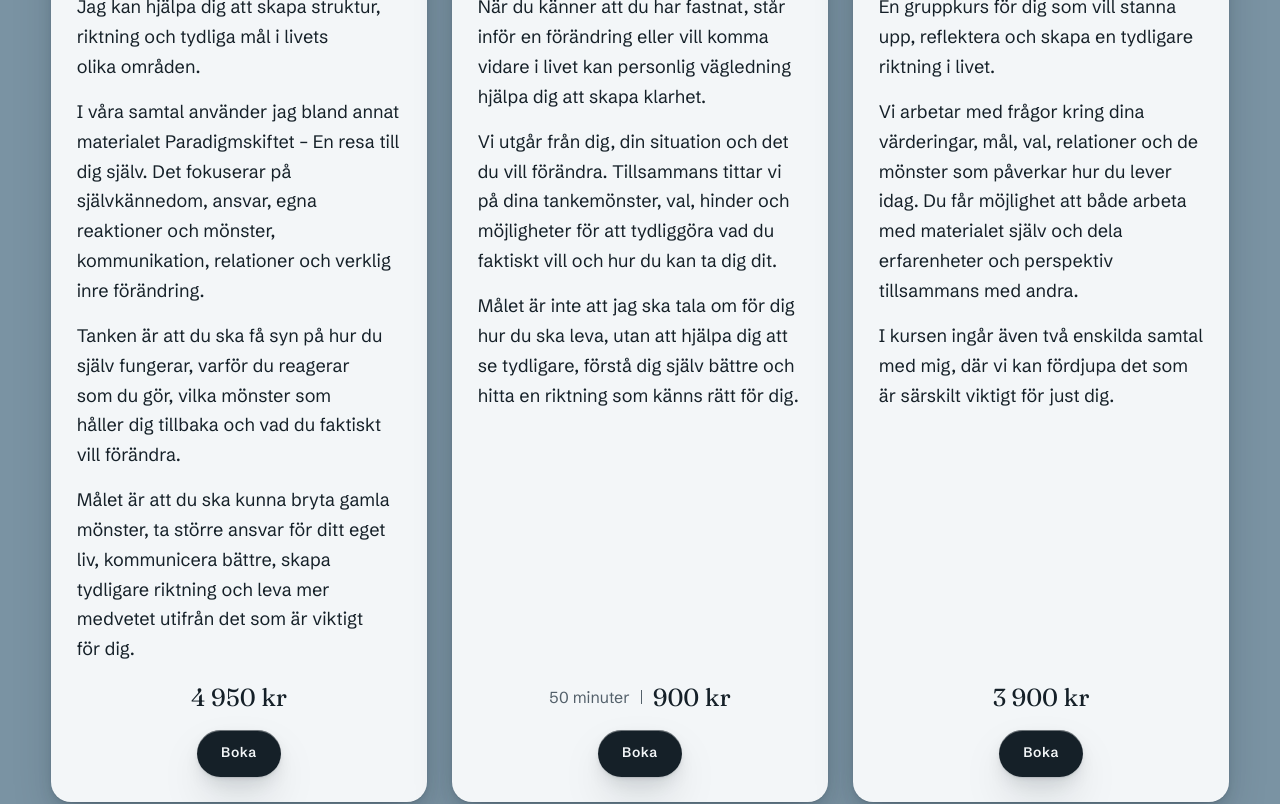
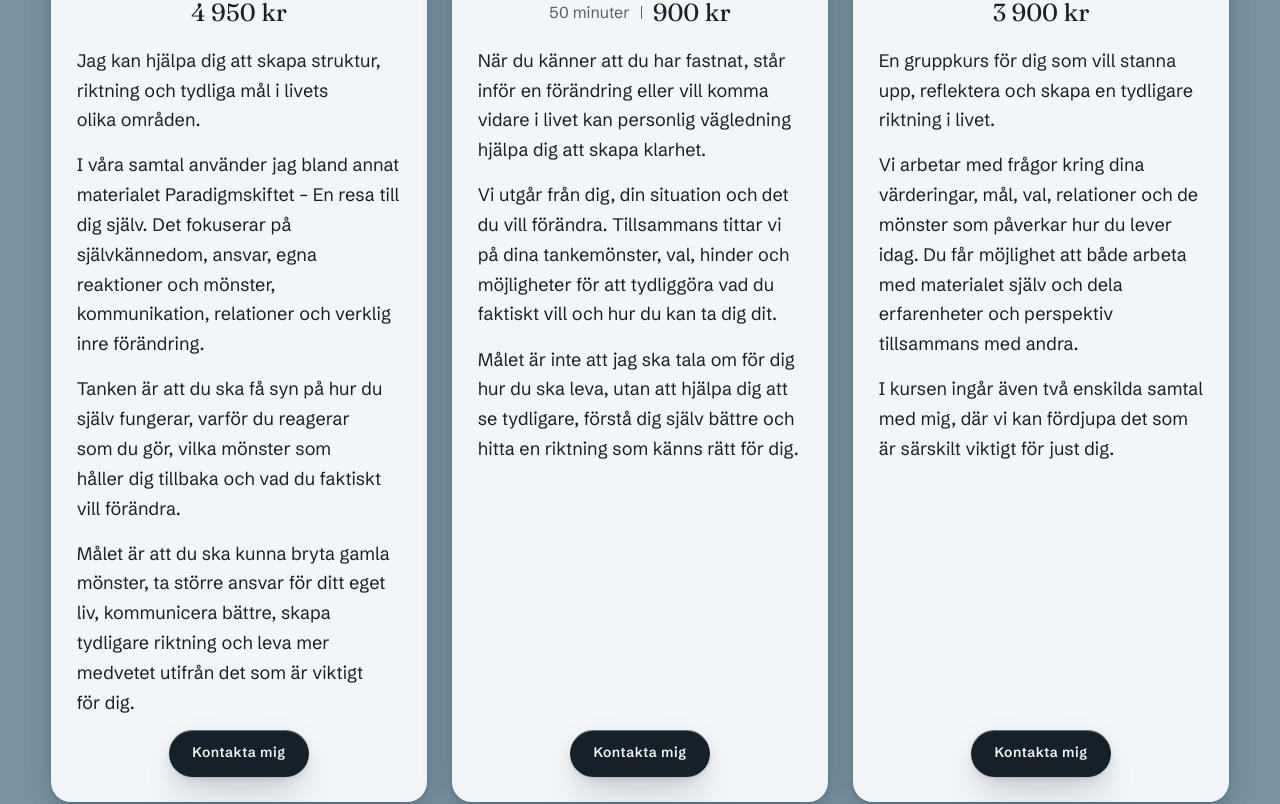
Before and after one commit to isakf999-bot/Kongruens-hemsida, a Next.js app: page / in a window 1280 px wide. Shown: the part 4200-5004 px from the top of the page. Built offline with nearby package versions, Linux system fonts and the light colour scheme.

Commit message:
Byt Boka mot Kontakta mig och lyft priset.
Pris och tid sitter under rubriken. Kortets knapp leder till kontaktsidan.

Co-authored-by: Cursor <cursoragent@cursor.com>

```diff
--- a/components/ServiceCard.tsx
+++ b/components/ServiceCard.tsx
@@ -18,11 +18,6 @@ export function ServiceCard({
       </div>
       <div className={styles.body}>
         <Title className={styles.title}>{service.title}</Title>
-        <div className={styles.copy}>
-          {service.paragraphs.map((p) => (
-            <p key={p}>{p}</p>
-          ))}
-        </div>
         <div className={styles.meta}>
           {service.meta ? (
             <>
@@ -36,8 +31,13 @@ export function ServiceCard({
             <strong>{service.price}</strong>
           )}
         </div>
-        <Link href={service.href} className={`btn ${styles.cta}`}>
-          Boka
+        <div className={styles.copy}>
+          {service.paragraphs.map((p) => (
+            <p key={p}>{p}</p>
+          ))}
+        </div>
+        <Link href="/kontakt" className={`btn ${styles.cta}`}>
+          Kontakta mig
         </Link>
       </div>
     </article>
```
